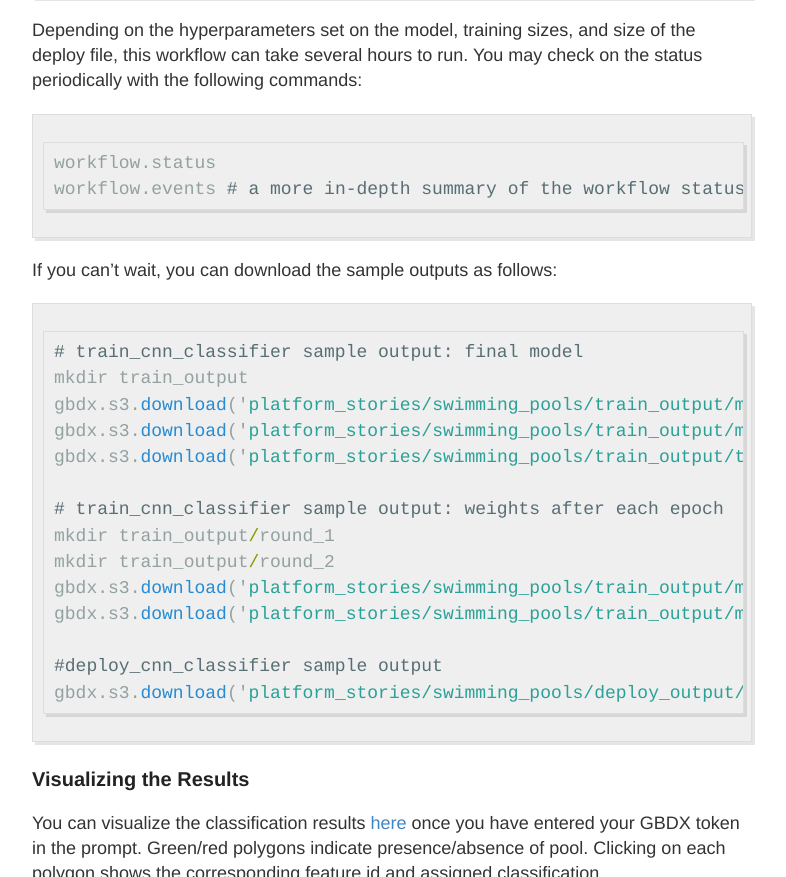
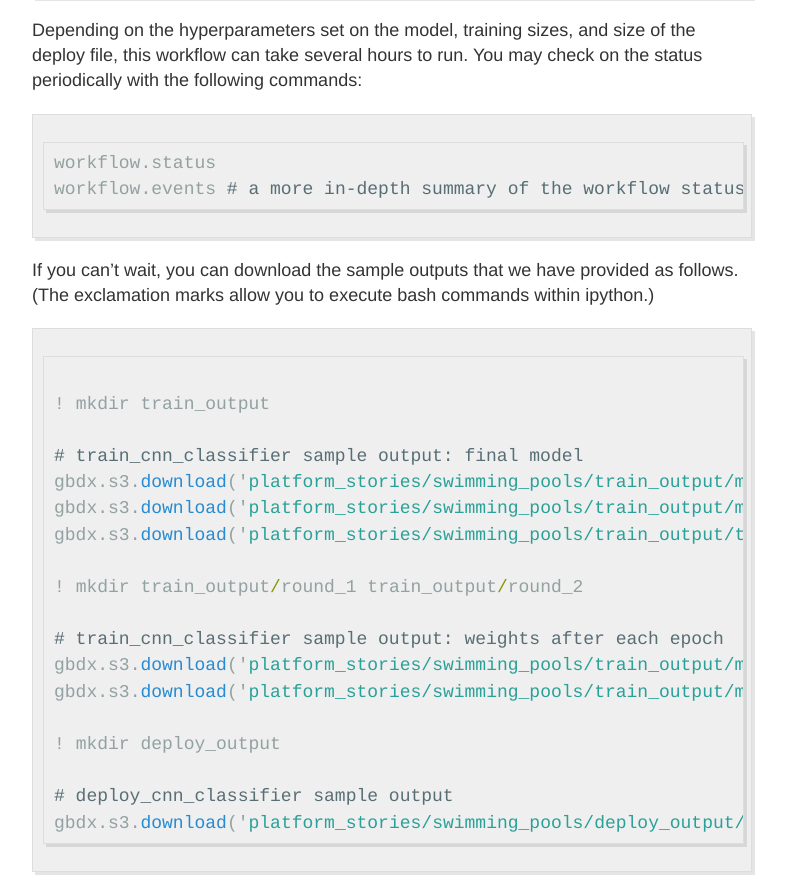
Before and after one commit to neoocm/PlatformStories.github.io, a Jekyll site: the page built from _posts/2016-9-8-swimming-pools.md, in a window 1280 px wide and 1400 px high, scrolled down 7899 px, cut to the strip 0-877 px from the top of the window. Shown: the whole strip, without its empty margins (248-1034 px from the left). Built offline with Jekyll 4.4.1, drawn with Linux system fonts in a browser that asks for light colours.

Commit message:
minor edits to downloading from s3 code

````diff
--- a/_posts/2016-9-8-swimming-pools.md
+++ b/_posts/2016-9-8-swimming-pools.md
@@ -193,23 +193,28 @@ workflow.status
 workflow.events # a more in-depth summary of the workflow status
 ```
 
-If you can't wait, you can download the sample outputs as follows:
+If you can't wait, you can download the sample outputs that we have provided as follows.
+(The exclamation marks allow you to execute bash commands within ipython.)
 
 ```python
+
+! mkdir train_output
+
 # train_cnn_classifier sample output: final model
-mkdir train_output
 gbdx.s3.download('platform_stories/swimming_pools/train_output/model_architecture.json', 'train_output/')
 gbdx.s3.download('platform_stories/swimming_pools/train_output/model_weights.h5', 'train_output/')
 gbdx.s3.download('platform_stories/swimming_pools/train_output/test_report.txt', 'train_output/')
 
+! mkdir train_output/round_1 train_output/round_2
+
 # train_cnn_classifier sample output: weights after each epoch
-mkdir train_output/round_1
-mkdir train_output/round_2
 gbdx.s3.download('platform_stories/swimming_pools/train_output/model_weights/round_1/', 'train_output/round_1/')
 gbdx.s3.download('platform_stories/swimming_pools/train_output/model_weights/round_2/', 'train_output/round_2/')
 
-#deploy_cnn_classifier sample output
-gbdx.s3.download('platform_stories/swimming_pools/deploy_output/')
+! mkdir deploy_output
+
+# deploy_cnn_classifier sample output
+gbdx.s3.download('platform_stories/swimming_pools/deploy_output/classified.geojson', 'deploy_output/')
 ```
 
 ### Visualizing the Results
````
